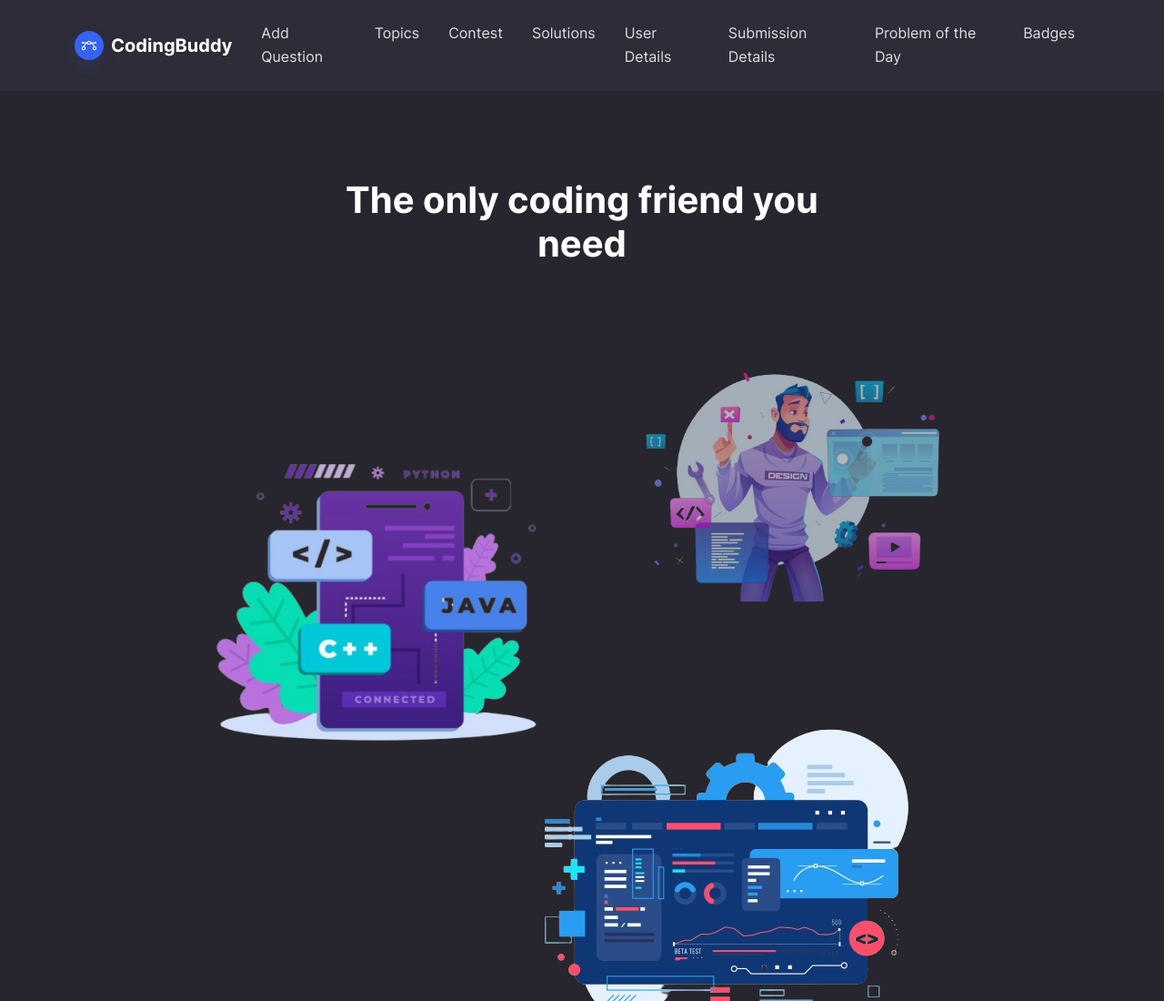
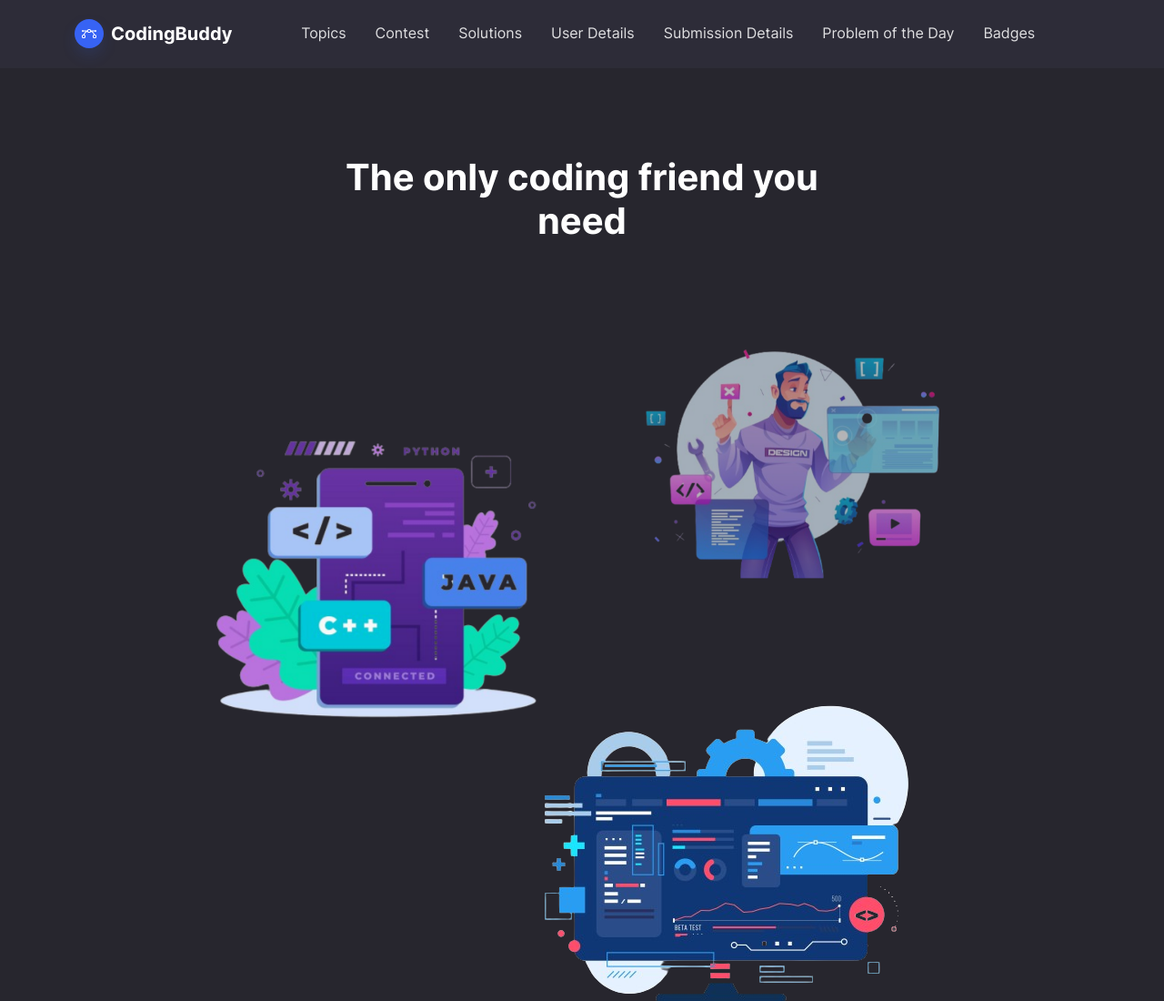
Before and after one commit to 0110Yash/Coding_Buddy, a plain HTML site: page index.html in a window 1280 px wide. Shown: the top 1100 px of the page at 91% size. Drawn offline with Linux system fonts and the light colour scheme.

Commit message:
removed the add question one

```diff
--- a/index.html
+++ b/index.html
@@ -46,9 +46,7 @@
         </button>
         <div class="collapse navbar-collapse" id="navcol-1">
           <ul class="navbar-nav mx-auto">
-            <li class="nav-item">
-              <a class="nav-link" href="add_todo/index.html">Add Question</a>
-            </li>
+
             <li class="nav-item">
               <a class="nav-link" href="filter/index.html">Topics</a>
             </li>
```
